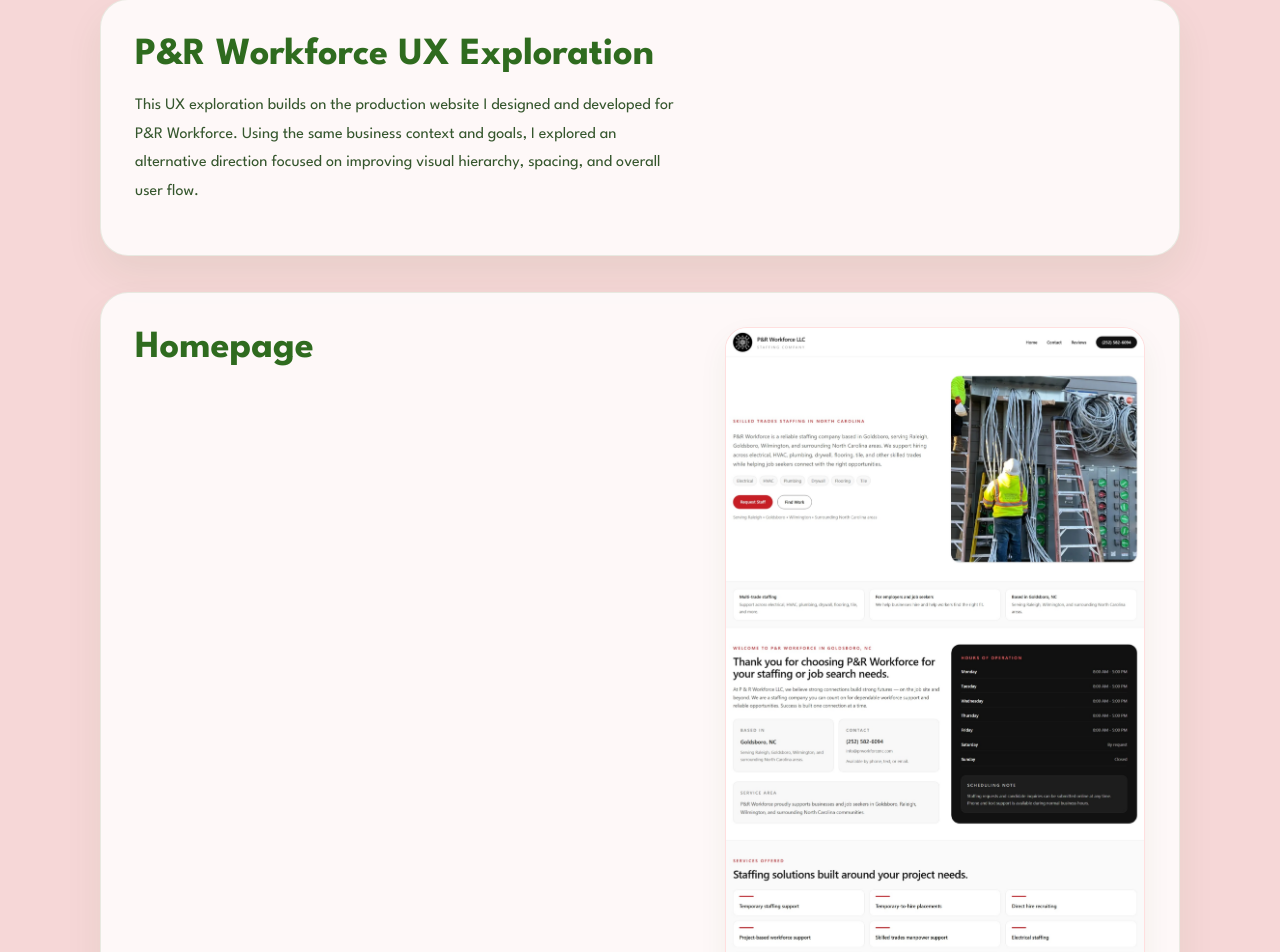
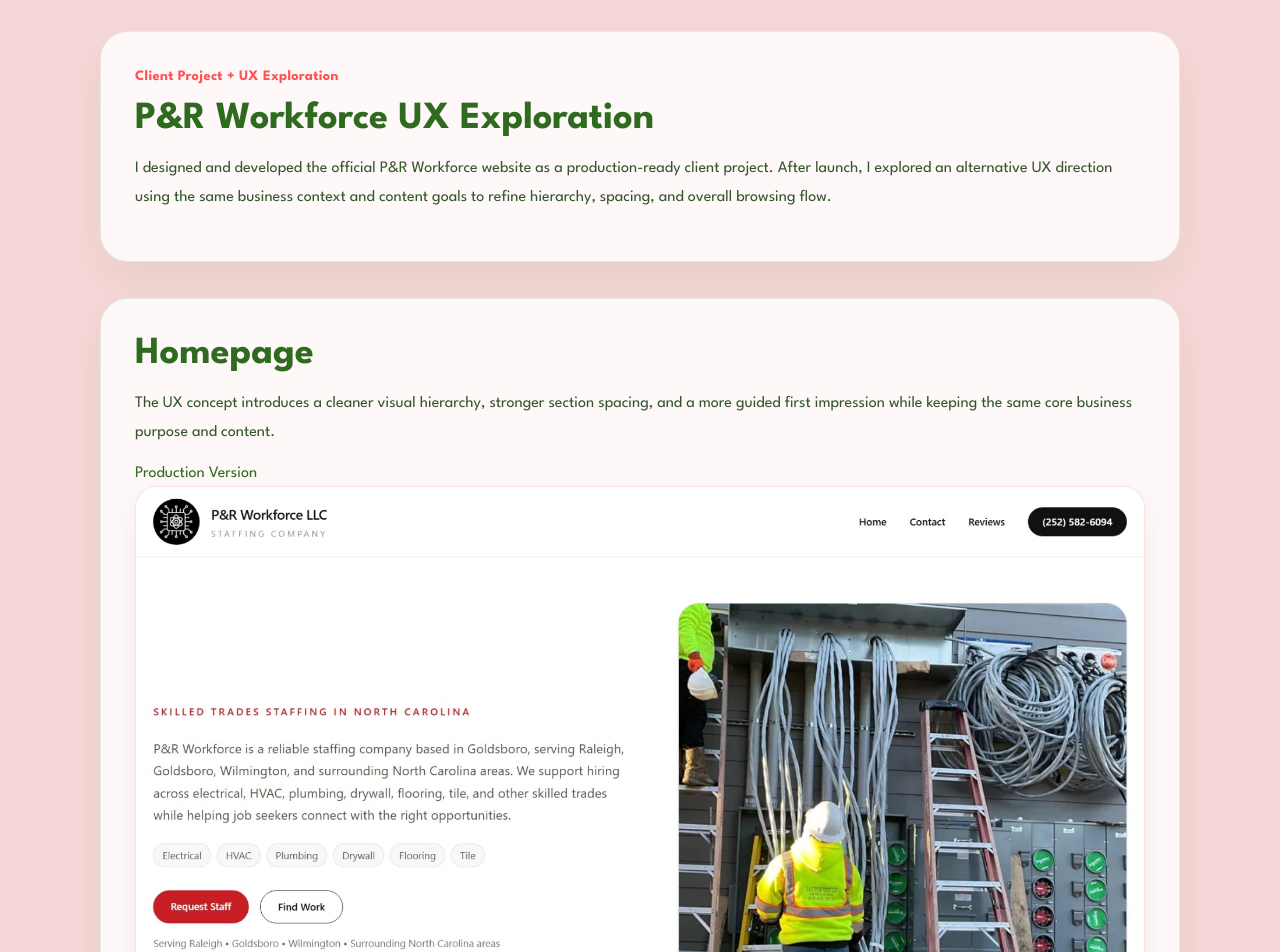
Before and after one commit to natalia-santiago/myportfolio-site, a Next.js app: page /portfolio/pr-workforce/ux in a window 1280 px wide. Shown: the part 431-1383 px from the top of the page. Built offline with nearby package versions, Linux system fonts and the light colour scheme; a web font is replaced by a local one.

Commit message:
P&R UX exploration page second pass

```diff
--- a/app/portfolio/pr-workforce/ux/page.tsx
+++ b/app/portfolio/pr-workforce/ux/page.tsx
@@ -1,8 +1,98 @@
 "use client";
 
+import { useState } from "react";
 import Header from "@/components/Header";
 import Footer from "@/components/Footer";
+import Lightbox from "@/components/Lightbox";
 import { FaSearchPlus } from "react-icons/fa";
+
+type ComparisonSectionProps = {
+  title: string;
+  description: string;
+  before: string;
+  after: string;
+  beforeAlt: string;
+  afterAlt: string;
+};
+
+function ComparisonSection({
+  title,
+  description,
+  before,
+  after,
+  beforeAlt,
+  afterAlt,
+}: ComparisonSectionProps) {
+  const [selectedImage, setSelectedImage] = useState<string | null>(null);
+
+  return (
+    <>
+      <section className="portfolio-grid-section ux-comparison-section">
+        <article className="portfolio-project-card ux-comparison-card">
+          <div className="ux-comparison-header">
+            <h2 className="portfolio-project-title ux-comparison-title">
+              {title}
+            </h2>
+
+            <p className="portfolio-project-description ux-comparison-description">
+              {description}
+            </p>
+          </div>
+
+          <div className="ux-comparison-grid">
+            <div className="ux-comparison-column">
+              <p className="ux-comparison-label">Production Version</p>
+
+              <button
+                type="button"
+                className="portfolio-project-image-button"
+                onClick={() => setSelectedImage(before)}
+                aria-label={`Open ${title} production version`}
+              >
+                <div className="portfolio-project-image-wrap portfolio-hover-zoom">
+                  <img
+                    src={before}
+                    alt={beforeAlt}
+                    className="portfolio-project-image"
+                  />
+                  <div className="portfolio-image-overlay" aria-hidden="true">
+                    <FaSearchPlus className="portfolio-zoom-icon" />
+                  </div>
+                </div>
+              </button>
+            </div>
+
+            <div className="ux-comparison-column">
+              <p className="ux-comparison-label">UX Concept</p>
+
+              <button
+                type="button"
+                className="portfolio-project-image-button"
+                onClick={() => setSelectedImage(after)}
+                aria-label={`Open ${title} UX concept`}
+              >
+                <div className="portfolio-project-image-wrap portfolio-hover-zoom">
+                  <img
+                    src={after}
+                    alt={afterAlt}
+                    className="portfolio-project-image"
+                  />
+                  <div className="portfolio-image-overlay" aria-hidden="true">
+                    <FaSearchPlus className="portfolio-zoom-icon" />
+                  </div>
+                </div>
+              </button>
+            </div>
+          </div>
+        </article>
+      </section>
+
+      {selectedImage && (
+        <Lightbox src={selectedImage} onClose={() => setSelectedImage(null)} />
+      )}
+    </>
+  );
+}
 
 export default function PRWorkforceUXPage() {
   return (
@@ -10,101 +100,116 @@
       <Header />
 
       <main className="portfolio-page">
-        {/* HERO */}
         <section className="portfolio-hero">
           <h1 className="portfolio-title">UX Exploration</h1>
 
           <p className="portfolio-intro">
-            P&amp;R Workforce LLC — Client Project + UX Exploration
+            P&amp;R Workforce LLC — production website and an alternative UX
+            direction focused on structure, clarity, and user flow.
           </p>
         </section>
 
-        {/* INTRO */}
         <section className="portfolio-grid-section">
-          <div className="portfolio-project-card">
-            <div className="portfolio-project-content">
+          <article className="portfolio-project-card">
             <div className="portfolio-project-copy">
+              <p className="portfolio-project-eyebrow">
+                Client Project + UX Exploration
+              </p>
+
               <h2 className="portfolio-project-title">
                 P&amp;R Workforce UX Exploration
               </h2>
 
               <p className="portfolio-project-description">
-                  This UX exploration builds on the production website I designed
-                  and developed for P&amp;R Workforce. Using the same business
-                  context and goals, I explored an alternative direction focused
-                  on improving visual hierarchy, spacing, and overall user flow.
+                I designed and developed the official P&amp;R Workforce website
+                as a production-ready client project. After launch, I explored
+                an alternative UX direction using the same business context and
+                content goals to refine hierarchy, spacing, and overall browsing
+                flow.
               </p>
             </div>
-            </div>
-          </div>
+          </article>
         </section>
 
-        {/* COMPARISON SECTIONS */}
-
-        {/* Homepage */}
-        <Comparison
+        <ComparisonSection
           title="Homepage"
+          description="The UX concept introduces a cleaner visual hierarchy, stronger section spacing, and a more guided first impression while keeping the same core business purpose and content."
           before="/images/homepage-pr.jpeg"
           after="/images/ux-homepage-pr.jpeg"
+          beforeAlt="Production homepage for P&R Workforce"
+          afterAlt="UX concept homepage for P&R Workforce"
         />
 
-        {/* Hero */}
-        <Comparison
+        <ComparisonSection
           title="Hero Section"
+          description="The updated hero focuses on clearer messaging, stronger call-to-action emphasis, and more breathing room so users can understand the offer faster."
           before="/images/hero-pr.png"
           after="/images/ux-hero-pr.png"
+          beforeAlt="Production hero section for P&R Workforce"
+          afterAlt="UX concept hero section for P&R Workforce"
         />
 
-        {/* Navigation */}
-        <Comparison
+        <ComparisonSection
           title="Navigation"
+          description="The UX version explores a more structured and polished navigation experience, helping users move through the site with less friction and stronger visual guidance."
           before="/images/navigation-pr.png"
           after="/images/ux-navigation-pr.png"
+          beforeAlt="Production navigation for P&R Workforce"
+          afterAlt="UX concept navigation for P&R Workforce"
         />
 
-        {/* Services */}
-        <Comparison
+        <ComparisonSection
           title="Services Section"
+          description="This version improves grouping, readability, and spacing so the service offering feels easier to scan and more visually organized."
           before="/images/services-pr.png"
           after="/images/ux-services-pr.png"
+          beforeAlt="Production services section for P&R Workforce"
+          afterAlt="UX concept services section for P&R Workforce"
         />
 
-        {/* Industries */}
-        <Comparison
+        <ComparisonSection
           title="Industries Section"
+          description="The UX concept gives this section stronger structure and better visual rhythm, making the information feel more digestible and intentional."
           before="/images/industries-pr.png"
           after="/images/ux-industries-pr.png"
+          beforeAlt="Production industries section for P&R Workforce"
+          afterAlt="UX concept industries section for P&R Workforce"
         />
 
-        {/* Contact */}
-        <Comparison
+        <ComparisonSection
           title="Contact Section"
+          description="The updated contact area improves clarity, hierarchy, and form presentation to support a more confident and conversion-focused experience."
           before="/images/contact-pr.jpeg"
           after="/images/ux-contact-pr.jpeg"
+          beforeAlt="Production contact section for P&R Workforce"
+          afterAlt="UX concept contact section for P&R Workforce"
         />
 
-        {/* Contact Prompt */}
-        <Comparison
+        <ComparisonSection
           title="Contact Prompt"
+          description="This refinement explores stronger CTA visibility and cleaner supporting layout, helping the user understand the next step more quickly."
           before="/images/contact-prompt-pr.png"
-          after="/images/ux-contact-prompt-pr.png"
+          after="/images/us-contact-prompt-pr.png"
+          beforeAlt="Production contact prompt for P&R Workforce"
+          afterAlt="UX concept contact prompt for P&R Workforce"
         />
 
-        {/* Mobile */}
-        <Comparison
+        <ComparisonSection
           title="Mobile Experience"
+          description="The mobile concept focuses on cleaner spacing, stronger readability, and a more refined responsive experience while preserving the same business message."
           before="/images/prwork2.jpeg"
           after="/images/mobile-pr.jpeg"
+          beforeAlt="Production mobile homepage for P&R Workforce"
+          afterAlt="UX concept mobile homepage for P&R Workforce"
         />
 
-        {/* REFLECTION */}
         <section className="portfolio-cta">
           <h2 className="portfolio-cta-title">Reflection</h2>
 
           <p className="portfolio-cta-text">
-            This exploration reinforced the impact of spacing, hierarchy, and
-            structured layouts in improving clarity and usability while working
-            within the same content and business goals.
+            This exploration helped me study how spacing, hierarchy, and
+            structured comparison can improve clarity and usability without
+            changing the site’s core purpose.
           </p>
         </section>
       </main>
@@ -113,45 +218,3 @@
     </div>
   );
 }
-
-/* -------------------------
-   REUSABLE COMPONENT
-------------------------- */
-
-function Comparison({
-  title,
-  before,
-  after,
-}: {
-  title: string;
-  before: string;
-  after: string;
-}) {
-  return (
-    <section className="portfolio-grid-section">
-      <div className="portfolio-project-card">
-        <div className="portfolio-project-content">
-          <div className="portfolio-project-copy">
-            <h2 className="portfolio-project-title">{title}</h2>
-          </div>
-
-          <div className="portfolio-project-media">
-            <div className="portfolio-project-image-wrap portfolio-hover-zoom">
-              <img src={before} alt={`${title} production`} />
-              <div className="portfolio-image-overlay">
-                <FaSearchPlus className="portfolio-zoom-icon" />
-              </div>
-            </div>
-
-            <div className="portfolio-project-image-wrap portfolio-hover-zoom">
-              <img src={after} alt={`${title} ux`} />
-              <div className="portfolio-image-overlay">
-                <FaSearchPlus className="portfolio-zoom-icon" />
-              </div>
-            </div>
-          </div>
-        </div>
-      </div>
-    </section>
-  );
-}
```
Also changed, not shown: public/images/homepage-pr.jpeg. Lines whose indentation alone changed are shown as unchanged.
